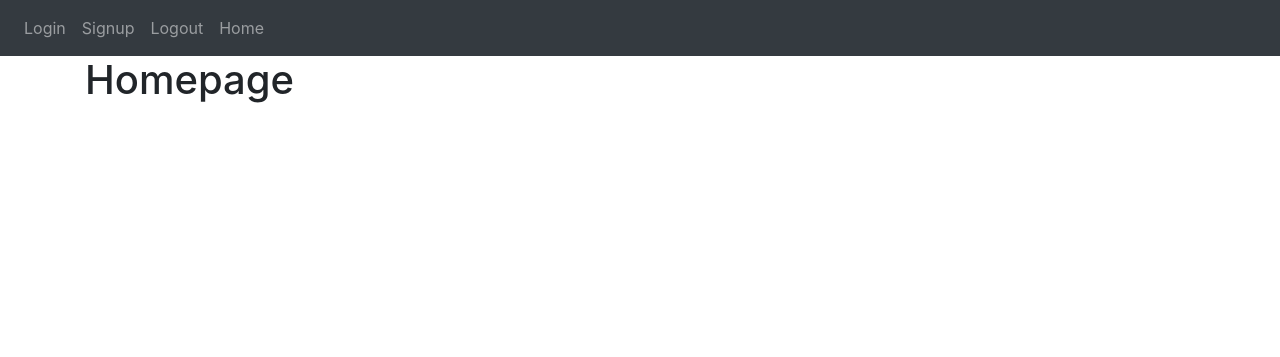
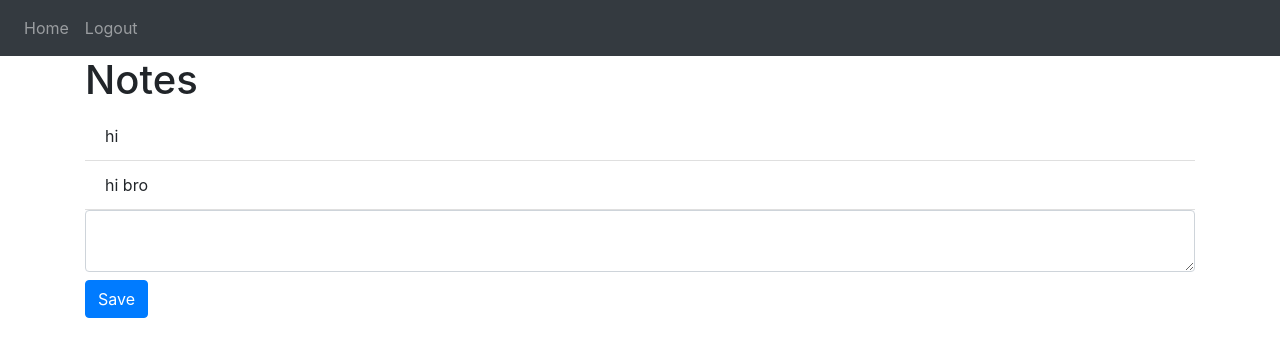
Before and after one commit to j-adithye/Notes-app, a Flask app: page / in a window 1280 px wide. Shown: the top 357 px of the page. Run offline with Flask 3, Linux system fonts and the light colour scheme; a user stored in the database is signed in; some libraries are stand-ins or nearby versions.

Commit message:
made homepage to add notes . added few notes

```diff
--- a/website/auth.py
+++ b/website/auth.py
@@ -23,7 +23,7 @@ def login():
         else:
             flash('email not exist', category='error')
 
-    return render_template("login.html")
+    return render_template("login.html", user = current_user)
 
 
 @auth.route('/signup',methods=["GET","POST"])
@@ -50,7 +50,7 @@ def signup():
 
             return redirect(url_for('views.home'))
 
-    return render_template("signup.html")
+    return render_template("signup.html", user= current_users)
 
 
 
--- a/website/templates/base.html
+++ b/website/templates/base.html
@@ -28,10 +28,13 @@
             </button>
             <div class="collapse navbar-collapse" id="navbar">
                 <div class="navbar-nav">
+                    {% if user.is_authenticated %}
+                    <a class="nav-item nav-link" id = "home" href="/">Home</a>
+                    <a class="nav-item nav-link" id = "logout" href="/logout">Logout</a>
+                    {% else %}
+                    <a class="nav-item nav-link" id = "signUp" href="/signup">Signup</a>
                     <a class="nav-item nav-link" id = "login" href="/login">Login</a>
-                    <a class="nav-item nav-link" id = "signUp" href="/signup">Signup</a>
-                    <a class="nav-item nav-link" id = "logout" href="/logout">Logout</a>
-                    <a class="nav-item nav-link" id = "home" href="/">Home</a>
+                    {% endif %}
                 </div>
             </div>
         </nav>
--- a/website/templates/home.html
+++ b/website/templates/home.html
@@ -1,5 +1,18 @@
 {% extends "base.html" %}
 {% block title %}Change{% endblock %}
 {% block content %}
-<h1> Homepage </h1>
+
+<h1 align="centre">Notes</h1>
+<ul class="list-group list-group-flush" id="notes">
+    {% for note in user.notes %}
+    <li class="list-group-item">{{ note.data }}</li>
+    {% endfor %}
+</ul>
+<form method="POST">
+    <textarea name="note" id="note" class="form-control"></textarea>
+    <div align="centre">
+        <button type="submit" class="btn btn-primary mt-2">Save</button>
+    </div>
+</form>
+
 {% endblock %}
--- a/website/views.py
+++ b/website/views.py
@@ -1,10 +1,21 @@
-from flask import Blueprint, render_template
+from flask import Blueprint, render_template,request,flash
 from flask_login import login_required,current_user
-
+from .models import Note
+from . import db
 
 views = Blueprint('views',__name__)
 
-@views.route('/')
+@views.route('/',methods= ['GET','POST'])
 @login_required
 def home():
-    return render_template("home.html")
+    if request.method == 'POST':
+        note = request.form.get('note')
+        if len(note) >= 1:
+            new_note = Note(data = note, user_id= current_user.id)
+            db.session.add(new_note)
+            db.session.commit()
+            flash('Note added',category='success')
+        else:
+            flash('Note too short',category='error')
+
+    return render_template("home.html", user = current_user)
```
Also changed, not shown: instance/database.db.
